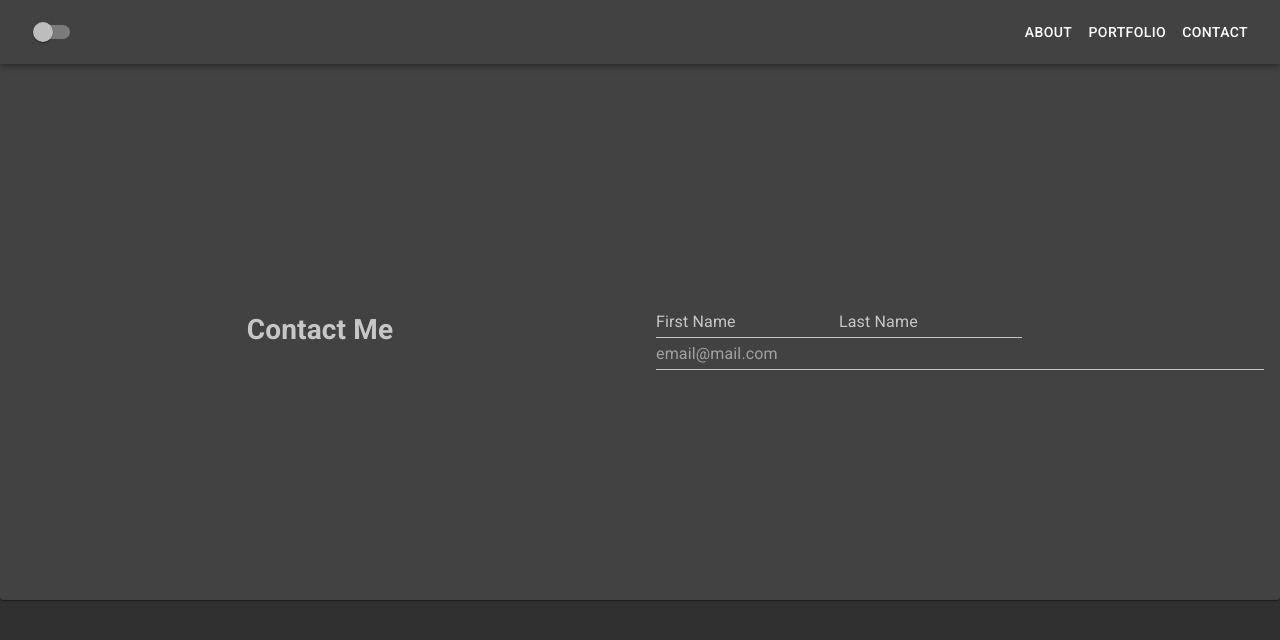
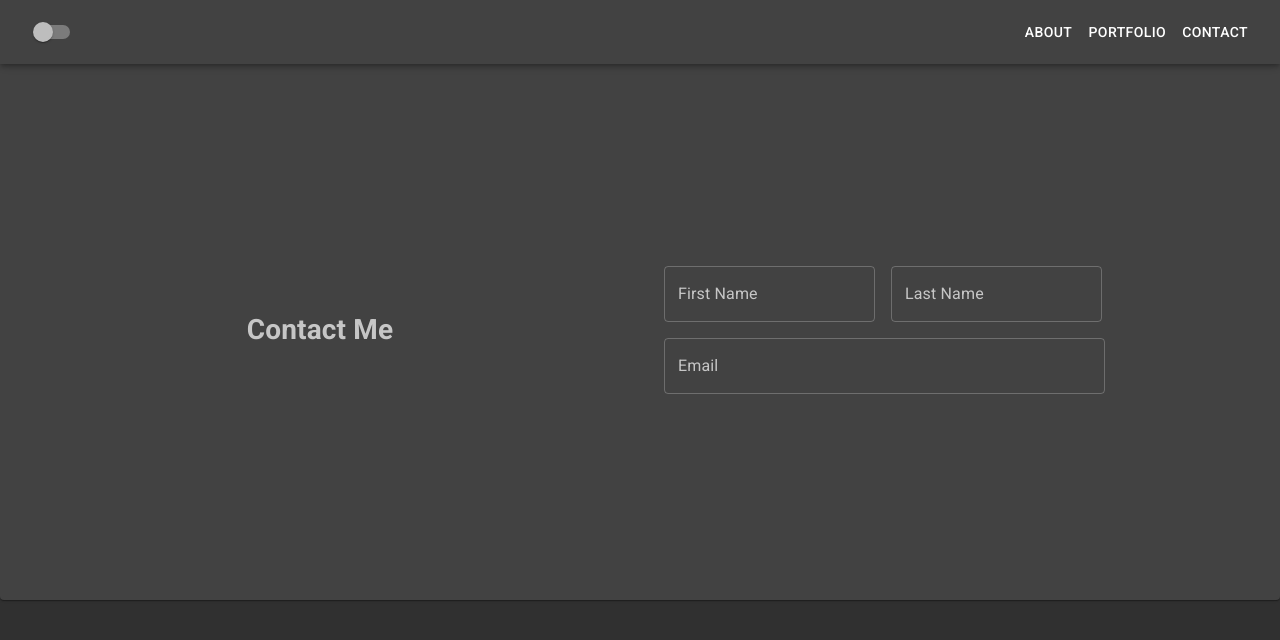
Before and after one commit to rebekahkahn/portfolio-website, a React (Create React App) app: page /contact in a window 1280 px wide. Shown: the top 640 px of the page. Built offline with nearby package versions, Linux system fonts and the light colour scheme.

Commit message:
working on formatting the form...

```diff
--- a/src/components/ContactComponent.js
+++ b/src/components/ContactComponent.js
@@ -1,9 +1,8 @@
-import React, { useState } from "react";
+import React from "react";
 import { makeStyles } from "@material-ui/core/styles";
 import Paper from "@material-ui/core/Paper";
 import Grid from "@material-ui/core/Grid";
 import TextField from "@material-ui/core/TextField";
-import Input from "@material-ui/core/Input";
 
 function Contact() {
   const classes = useStyles();
@@ -32,36 +31,40 @@ function Contact() {
 
           <Grid item xs={12} sm={6}>
             <Grid container className={classes.roles}>
-              <Grid item xs={12}>
+              {/* <Grid item xs={12}> */}
               <form noValidate autoComplete="off">
-                  <div>
+                <div className={classes.theform}>
                   <TextField
-                      id="standard-full-width"
+                    style={{ margin: 8 }}
+                    id="name-first"
                     label="First Name"
                     value={values.firstName}
                     onChange={handleChange}
+                    variant="outlined"
                   />
 
                   <TextField
-                      id="standard-full-width"
+                    style={{ margin: 8 }}
+                    id="name-last"
                     label="Last Name"
                     value={values.lastName}
                     onChange={handleChange}
+                    variant="outlined"
                   />
-                  </div>
-                  <div>
-                    <Grid item xs={12} className="email">
-                      <Input
-                        placeholder="email@mail.com"
+
+                  <Grid item xs={12}>
+                    <TextField
                       fullWidth
-                        label="youremail@email.com"
+                      style={{ margin: 8, paddingRight: 13 }}
+                      id="email"
+                      label="Email"
                       value={values.email}
                       onChange={handleChange}
+                      variant="outlined"
                     />
                   </Grid>
                 </div>
               </form>
-              </Grid>
             </Grid>
           </Grid>
         </Grid>
@@ -99,9 +102,9 @@ const useStyles = makeStyles((theme) => ({
       padding: theme.spacing(2),
       textAlign: "center",
     },
+    theForm: {
+      border: "1px solid red",
     },
-  email: {
-    padding: theme.spacing(3),
   },
 }));
 
```
Lines whose indentation alone changed are shown as unchanged.
